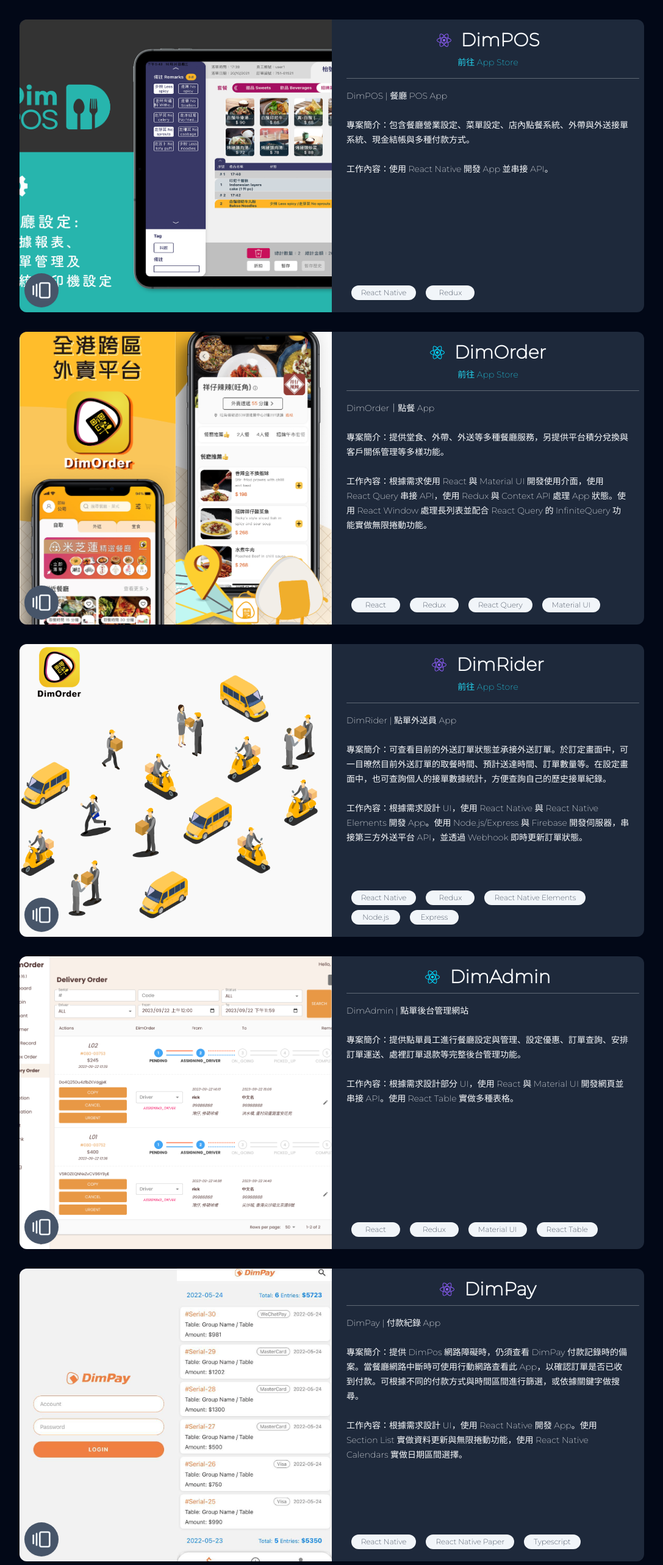
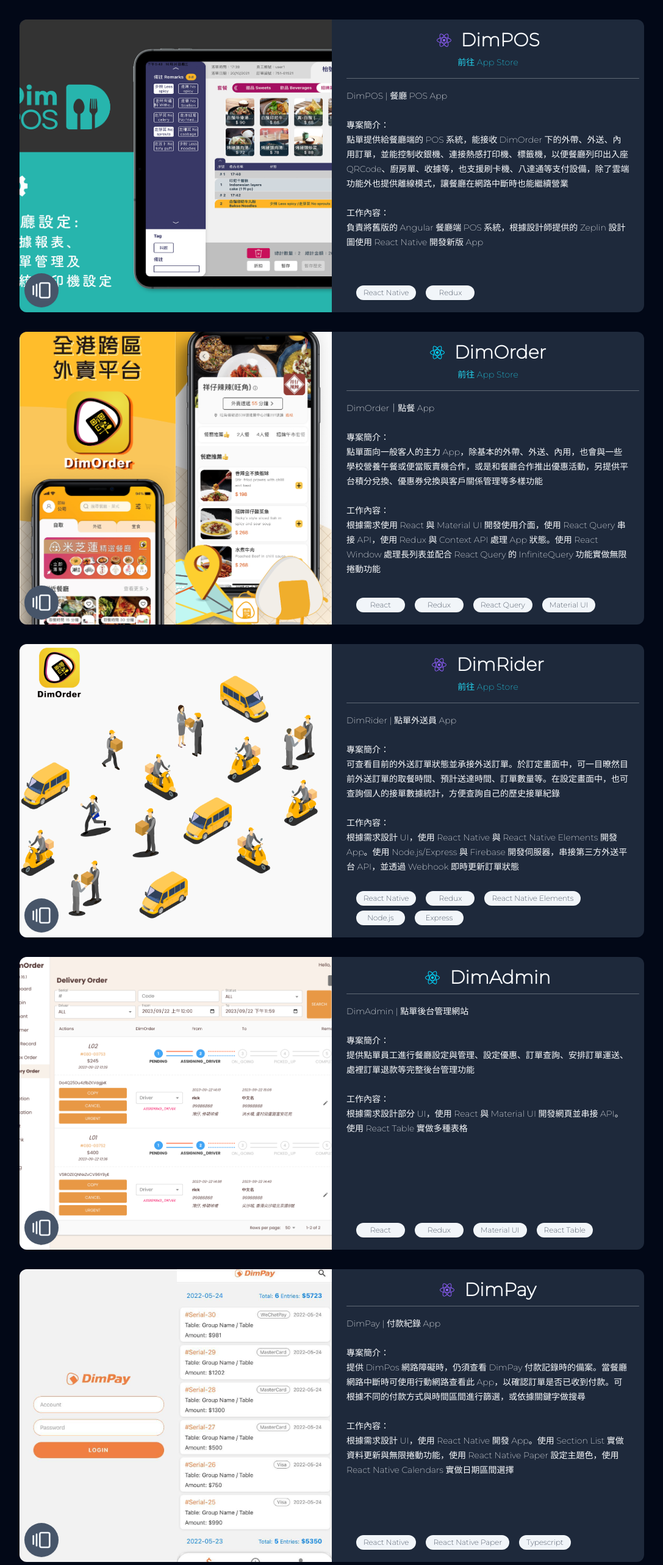
Before and after one commit to minuscoca/portfolio, a Next.js app: page / in a window 1280 px wide. Shown: the part 1200-3766 px from the top of the page at 61% size, without its empty margins (96-1183 px from the left). Built offline with nearby package versions, Linux system fonts and the light colour scheme.

Commit message:
update wording, update project css

```diff
--- a/src/_data/projects.ts
+++ b/src/_data/projects.ts
@@ -28,8 +28,10 @@ export const Data: Record<K, Project> = {
     subtitle: "餐廳 POS App",
     name: "DimPOS",
     desc: `DimPOS | 餐廳 POS App\n
-    專案簡介：包含餐廳營業設定、菜單設定、店內點餐系統、外帶與外送接單系統、現金結帳與多種付款方式。\n
-    工作內容：使用 React Native 開發 App 並串接 API。
+    專案簡介：
+    點單提供給餐廳端的 POS 系統，能接收 DimOrder 下的外帶、外送、內用訂單，並能控制收銀機、連接熱感打印機、標籤機，以便餐廳列印出入座 QRCode、廚房單、收據等，也支援刷卡機、八達通等支付設備，除了雲端功能外也提供離線模式，讓餐廳在網路中斷時也能繼續營業\n
+    工作內容：
+    負責將舊版的 Angular 餐廳端 POS 系統，根據設計師提供的 Zeplin 設計圖使用 React Native 開發新版 App
     `,
     stacks: [Stacks["react-native"], Stacks.redux],
     images: [
@@ -58,8 +60,10 @@ export const Data: Record<K, Project> = {
     subtitle: "點餐 App",
     name: "DimOrder",
     desc: `DimOrder｜點餐 App\n
-    專案簡介：提供堂食、外帶、外送等多種餐廳服務，另提供平台積分兌換與客戶關係管理等多樣功能。\n
-    工作內容：根據需求使用 React 與 Material UI 開發使用介面，使用 React Query 串接 API，使用 Redux 與 Context API 處理 App 狀態。使用 React Window 處理長列表並配合 React Query 的 InfiniteQuery 功能實做無限捲動功能。
+    專案簡介：
+    點單面向一般客人的主力 App，除基本的外帶、外送、內用，也會與一些學校營養午餐或便當販賣機合作，或是和餐廳合作推出優惠活動，另提供平台積分兌換、優惠券兌換與客戶關係管理等多樣功能\n
+    工作內容：
+    根據需求使用 React 與 Material UI 開發使用介面，使用 React Query 串接 API，使用 Redux 與 Context API 處理 App 狀態。使用 React Window 處理長列表並配合 React Query 的 InfiniteQuery 功能實做無限捲動功能
     `,
     stacks: [
       Stacks.react,
@@ -93,8 +97,10 @@ export const Data: Record<K, Project> = {
     subtitle: "點單外送員 App",
     name: "DimRider",
     desc: `DimRider | 點單外送員 App\n
-    專案簡介：可查看目前的外送訂單狀態並承接外送訂單。於訂定畫面中，可一目暸然目前外送訂單的取餐時間、預計送達時間、訂單數量等。在設定畫面中，也可查詢個人的接單數據統計，方便查詢自己的歷史接單紀錄。\n
-    工作內容：根據需求設計 UI，使用 React Native 與 React Native Elements 開發 App。使用 Node.js/Express 與 Firebase 開發伺服器，串接第三方外送平台 API，並透過 Webhook 即時更新訂單狀態。
+    專案簡介：
+    可查看目前的外送訂單狀態並承接外送訂單。於訂定畫面中，可一目暸然目前外送訂單的取餐時間、預計送達時間、訂單數量等。在設定畫面中，也可查詢個人的接單數據統計，方便查詢自己的歷史接單紀錄\n
+    工作內容：
+    根據需求設計 UI，使用 React Native 與 React Native Elements 開發 App。使用 Node.js/Express 與 Firebase 開發伺服器，串接第三方外送平台 API，並透過 Webhook 即時更新訂單狀態
     `,
     stacks: [
       Stacks["react-native"],
@@ -125,8 +131,10 @@ export const Data: Record<K, Project> = {
     subtitle: "點單後台管理網站",
     name: "DimAdmin",
     desc: `DimAdmin | 點單後台管理網站\n
-    專案簡介：提供點單員工進行餐廳設定與管理、設定優惠、訂單查詢、安排訂單運送、處裡訂單退款等完整後台管理功能。\n
-    工作內容：根據需求設計部分 UI，使用 React 與 Material UI 開發網頁並串接 API。使用 React Table 實做多種表格。
+    專案簡介：
+    提供點單員工進行餐廳設定與管理、設定優惠、訂單查詢、安排訂單運送、處裡訂單退款等完整後台管理功能\n
+    工作內容：
+    根據需求設計部分 UI，使用 React 與 Material UI 開發網頁並串接 API。使用 React Table 實做多種表格
     `,
     stacks: [
       Stacks.react,
@@ -152,8 +160,10 @@ export const Data: Record<K, Project> = {
     subtitle: "付款紀錄 App",
     name: "DimPay",
     desc: `DimPay | 付款紀錄 App\n
-    專案簡介：提供 DimPos 網路障礙時，仍須查看 DimPay 付款記錄時的備案。當餐廳網路中斷時可使用行動網路查看此 App，以確認訂單是否已收到付款。可根據不同的付款方式與時間區間進行篩選，或依據關鍵字做搜尋。\n
-    工作內容：根據需求設計 UI，使用 React Native 開發 App。使用 Section List 實做資料更新與無限捲動功能，使用 React Native Calendars 實做日期區間選擇。
+    專案簡介：
+    提供 DimPos 網路障礙時，仍須查看 DimPay 付款記錄時的備案。當餐廳網路中斷時可使用行動網路查看此 App，以確認訂單是否已收到付款。可根據不同的付款方式與時間區間進行篩選，或依據關鍵字做搜尋\n
+    工作內容：
+    根據需求設計 UI，使用 React Native 開發 App。使用 Section List 實做資料更新與無限捲動功能，使用 React Native Paper 設定主題色，使用 React Native Calendars 實做日期區間選擇
     `,
     stacks: [
       Stacks["react-native"],
@@ -183,8 +193,10 @@ export const Data: Record<K, Project> = {
     name: "Nicelend",
     desc: `
     Nicelend | 加密貨幣放貸機器人 App\n
-    專案簡介：透過串接 Bitfinex 交易所的 API，根據設定的機器人策略進行放貸。\n
-    工作內容：配合業主的設計師，使用 React 開發並串接 API。`,
+    專案簡介：
+    透過串接 Bitfinex 交易所的 API，根據設定的機器人策略進行放貸\n
+    工作內容：
+    配合業主的設計師，使用 React 開發並串接 API`,
     stacks: [Stacks.react, Stacks.redux, Stacks["@mui/material"]],
     images: [
       "/project-images/nicelend/img-0.png",
--- a/src/_data/stacks.ts
+++ b/src/_data/stacks.ts
@@ -11,10 +11,7 @@ export type UILibrary =
   | "framer-motion"
   | "react-native-paper"
   | "react-native-elements";
-export type StateLibrary =
-  | "redux"
-  | "zustand"
-  | "@tanstack/react-query";
+export type StateLibrary = "redux" | "zustand" | "@tanstack/react-query";
 
 export type Stack = {
   key: keyof typeof Stacks;
@@ -84,7 +81,7 @@ export const UILibraries: Record<UILibrary, Stack> = {
   "@tanstack/react-table": {
     key: "@tanstack/react-table",
     name: "React Table",
-    icon: '/stack-icons/react-table.png',
+    icon: "/stack-icons/react-table.png",
   },
   "framer-motion": {
     key: "framer-motion",
@@ -113,7 +110,7 @@ export const StateManagements: Record<StateLibrary, Stack> = {
   "@tanstack/react-query": {
     key: "@tanstack/react-query",
     name: "React Query",
-    icon: '/stack-icons/react-query.png',
+    icon: "/stack-icons/react-query.png",
   },
 };
 
--- a/src/app/_sections/projects-section/projects.tsx
+++ b/src/app/_sections/projects-section/projects.tsx
@@ -23,12 +23,12 @@ import { Button } from "@/components/ui/button";
 
 export function Project({ project }: { project: Project }) {
   return (
-    <div id={`project_${project.key}`} className="scroll-mt-24">
+    <div id={`project_${project.key}`} className="w-full scroll-mt-24">
       <Dialog>
         <FadeInContainer className="w-full">
           <div className="grid min-h-[30rem] w-full grid-cols-1 overflow-hidden rounded-xl bg-secondary sm:grid-cols-2">
             <DialogTrigger asChild>
-              <div className="group relative aspect-square overflow-hidden sm:aspect-auto cursor-pointer">
+              <div className="group relative aspect-square cursor-pointer overflow-hidden sm:aspect-auto">
                 <ProjectImage image={project.images[0]} />
                 <ProjectDetailButton />
               </div>
@@ -58,11 +58,11 @@ export function Project({ project }: { project: Project }) {
 
 function ProjectStacks({ stacks }: { stacks: Stack[] }) {
   return (
-    <ul className="mb-4 flex w-full flex-wrap justify-start px-2">
+    <ul className="m-4 flex w-full flex-wrap justify-start">
       {stacks.map((stack) => (
         <span
           key={stack.key}
-          className="mx-2 my-1 min-w-[5rem] rounded-full bg-slate-700 px-4 py-1 active:opacity-25 dark:bg-slate-100 text-secondary text-xs shadow-sm"
+          className="mx-2 my-1 min-w-[5rem] rounded-full bg-slate-700 px-3 py-1 text-xs text-secondary shadow-sm active:opacity-25 dark:bg-slate-100"
         >
           <span className="w-full">{stack.name}</span>
         </span>
--- a/src/app/_sections/section.tsx
+++ b/src/app/_sections/section.tsx
@@ -33,5 +33,5 @@ export function Section({
 export function SectionDivider() {
   return (
     <span className="m-8 h-16 w-1 justify-self-center rounded-full bg-border" />
-  )
+  );
 }
--- a/src/components/footer.tsx
+++ b/src/components/footer.tsx
@@ -2,10 +2,10 @@ import { VisitProjectButton } from "@/app/_sections/intro-section/buttons";
 
 export function Footer() {
   return (
-    <footer className="mb-10 pt-6 text-center border-t-1 border-border flex flex-col sm:flex-row justify-center items-center gap-1 sm:gap-4">
-      <div className="flex justify-center items-center gap-2">
+    <footer className="mb-10 flex flex-col items-center justify-center gap-1 border-t-1 border-border pt-6 text-center sm:flex-row sm:gap-4">
+      <div className="flex items-center justify-center gap-2">
         <VisitProjectButton />
-        <span className="font-semibold text-sm">About this website:</span>
+        <span className="text-sm font-semibold">About this website:</span>
       </div>
       <p className="text-sm">
         built with React & Next.js (App Router), TypeScript, Tailwind CSS,
--- a/src/components/navbar.tsx
+++ b/src/components/navbar.tsx
@@ -3,7 +3,7 @@ import Link from "next/link";
 export function Navbar() {
   return (
     <header className="fixed top-0 z-50 flex w-full items-center justify-center sm:left-0 sm:right-0 sm:p-4">
-      <nav className="flex w-full flex-wrap items-center justify-center border border-border bg-background/40 px-8 py-4 sm:py-2 backdrop-blur-lg sm:w-fit sm:rounded-full">
+      <nav className="flex w-full flex-wrap items-center justify-center border border-border bg-background/40 px-8 py-4 backdrop-blur-lg sm:w-fit sm:rounded-full sm:py-2">
         <Link className="px-2 py-1" replace href="/#home">
           Home
         </Link>
```
Also changed, not shown: src/app/_sections/intro-section/buttons.tsx (+12 -9 lines), src/app/_sections/intro-section/index.tsx (+7 -7 lines), src/app/_sections/projects-section/index.tsx (+1 -6 lines).
